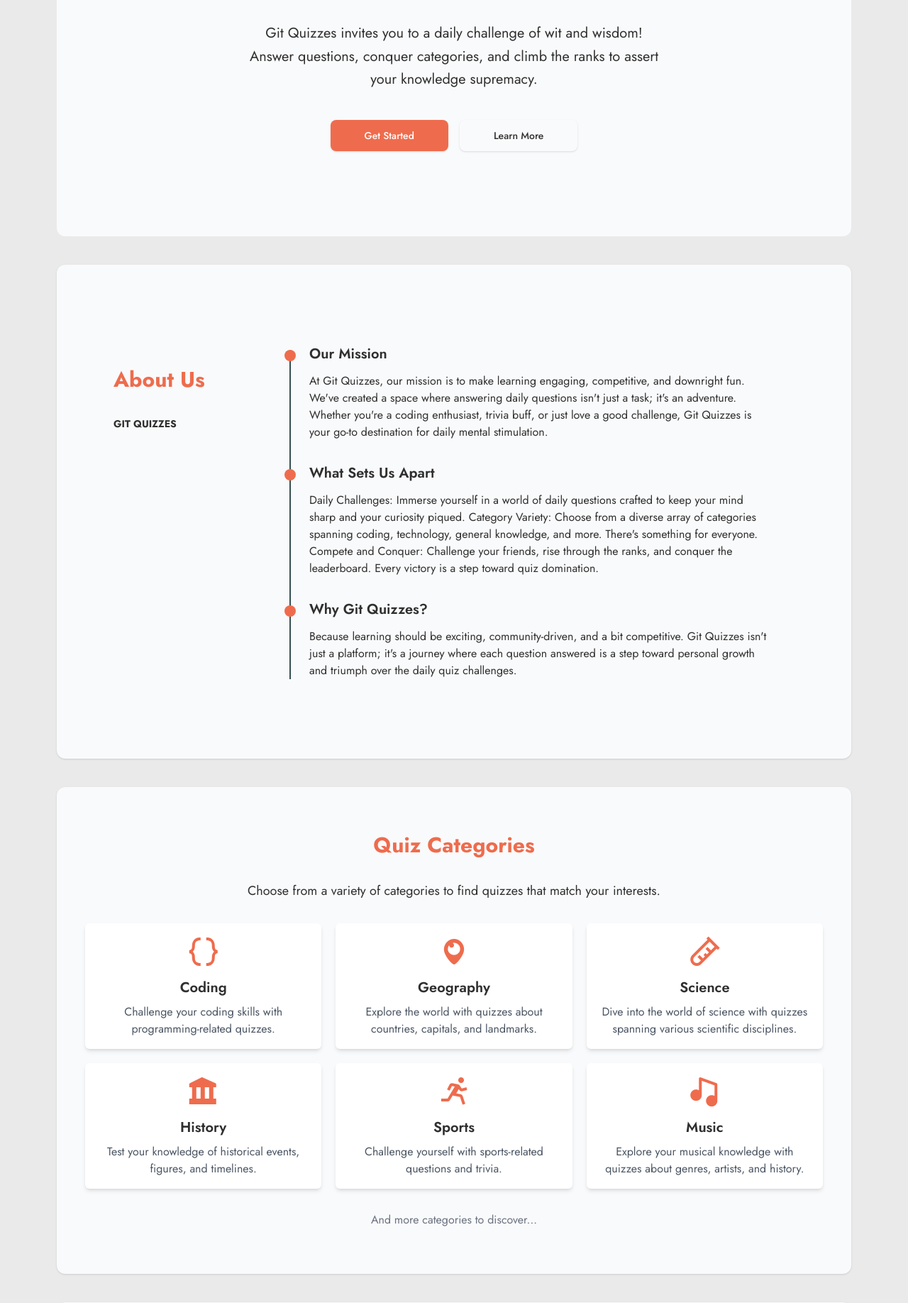
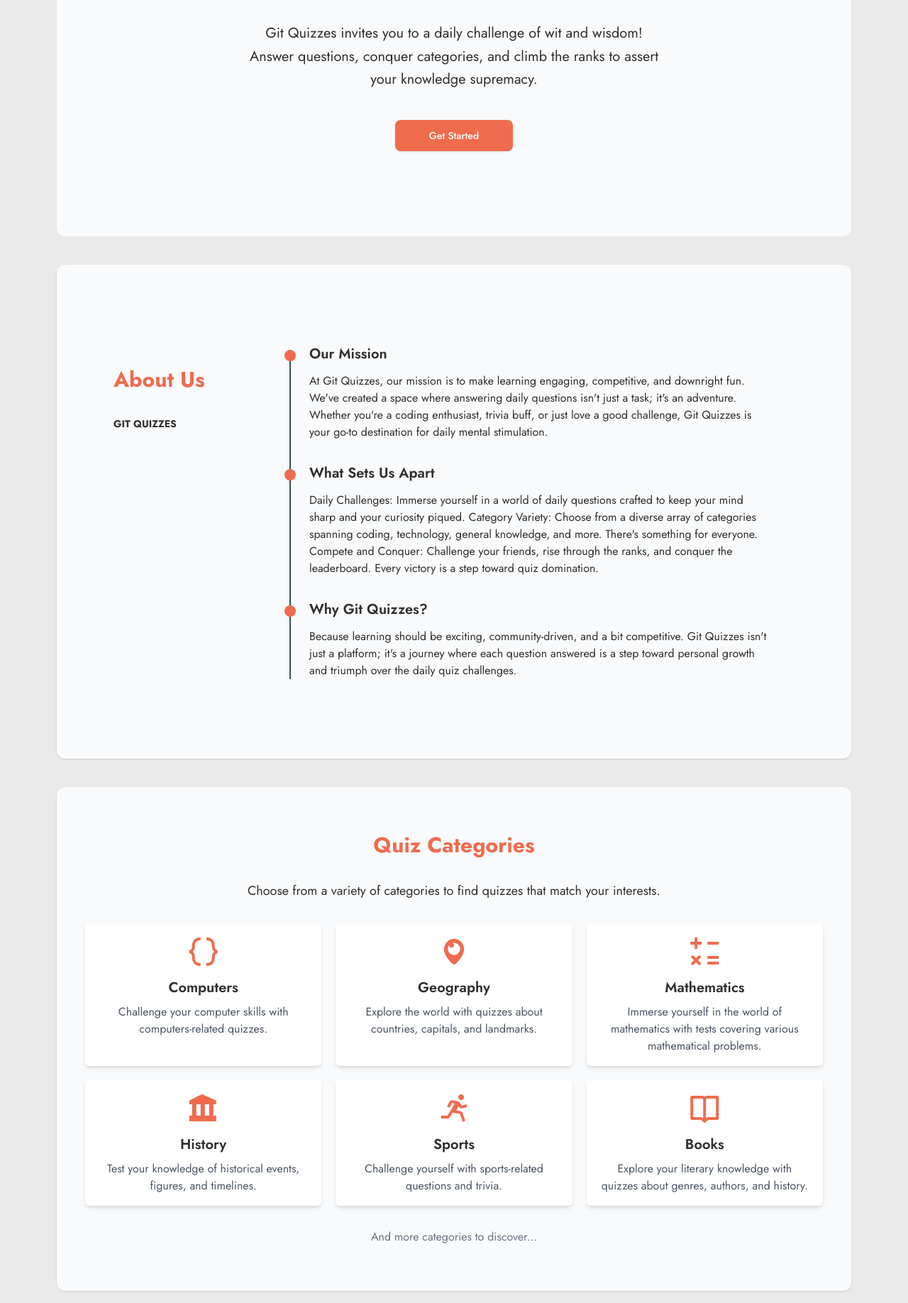
Before and after one commit to Medo-ID/Git-Quizzes, a Python web app: template templates/index.html in a window 1280 px wide. Shown: the part 357-2193 px from the top of the page at 71% size. Run offline with Jinja, Linux system fonts and the light colour scheme; the template is opened without the code that fills it, so the values that code supplies are empty.

Commit message:
fix ui bugs

```diff
--- a/static/app.js
+++ b/static/app.js
@@ -77,7 +77,7 @@ const timestampCounts = countUniqueTimestamps(appData);
 // date settings
 function isoDaysOfWeek(dt) {
     let weekdays = dt.getDay(); // 0 to 6, where 0 is Sunday
-    weekdays = (weekdays + 7) % 7 + 1; // 1 to 7 starting from Sunday
+    // weekdays = (weekdays + 7) % 7 + 1; // 1 to 7 starting from Sunday
     return '' + weekdays;
 }
 
@@ -91,13 +91,13 @@ function generateDays() {
 
     while (dt <= today) {
         const iso = dt.toISOString().substr(0, 10);
-        const countForDate = timestampCounts[iso] || 0;
+        // const countForDate = timestampCounts[iso] || 0;
 
         data_user.push({
             x: iso,
             y: isoDaysOfWeek(dt),
             d: iso,
-            v: countForDate
+            v: Math.round(Math.random() * 7)
         });
 
         dt.setDate(dt.getDate() + 1);
@@ -115,7 +115,7 @@ const data = {
         backgroundColor(d){
             const value = d.dataset.data[d.dataIndex].v;
             if (value == 0){
-                return 'rgb(234, 234, 234)';
+                return 'rgb(255, 255, 255)';
             } else if (value == 1 || value == 2){
                 return 'rgb(238, 108, 77, 0.3)'
             } else if (value == 3 || value == 4){
@@ -150,18 +150,18 @@ const scales = {
         time: {
             unit: 'day',
             round: 'day',
-            isoWeek: 1,
             parser: 'i',
-            displayFormats: {
-                day: 'iii'
-            }
         },
-        reverse: true,
+        reverse: true, // Set reverse to true to display Sunday at the bottom
         position: 'left',
         ticks: {
+            callback: function (value, index, values) {
+                // Custom tick labels, order from Saturday to Sunday
+                const daysOfWeek = ['Sat', 'Fri', 'Thu', 'Wed', 'Tue', 'Mon', 'Sun'];
+                return daysOfWeek[index];
+            },
             maxRotation: 0,
             autoSkip: true,
-            padding: 1,
             font: {
                 size: 9
             }
@@ -179,7 +179,6 @@ const scales = {
         time: {
             unit: 'week',
             round: 'week',
-            isoWeekDay: 0,
             displayFormats: {
                 week: 'MMM'
             }
--- a/static/css/main.css
+++ b/static/css/main.css
@@ -1022,10 +1022,6 @@ html {
   border-radius: 0.25rem;
 }
 
-.rounded-3xl{
-  border-radius: 1.5rem;
-}
-
 .rounded-full{
   border-radius: 9999px;
 }
@@ -1077,11 +1073,6 @@ html {
   border-color: rgb(238 108 77 / var(--tw-border-opacity));
 }
 
-.border-yellow-400{
-  --tw-border-opacity: 1;
-  border-color: rgb(250 204 21 / var(--tw-border-opacity));
-}
-
 .bg-blue-100{
   --tw-bg-opacity: 1;
   background-color: rgb(219 234 254 / var(--tw-bg-opacity));
@@ -1140,11 +1131,6 @@ html {
 .bg-white{
   --tw-bg-opacity: 1;
   background-color: rgb(255 255 255 / var(--tw-bg-opacity));
-}
-
-.bg-yellow-50{
-  --tw-bg-opacity: 1;
-  background-color: rgb(254 252 232 / var(--tw-bg-opacity));
 }
 
 .fill-current{
--- a/templates/homeLayout.html
+++ b/templates/homeLayout.html
@@ -4,6 +4,7 @@
     <meta charset="UTF-8">
     <meta name="viewport" content="width=device-width, initial-scale=1.0">
     <link rel="stylesheet" href="/static/css/main.css">
+    <link rel="icon" href="/static/favicon.ico" type="image/x-icon">
     <!-- Boxicons CSS -->
     <link href='https://unpkg.com/boxicons@2.1.4/css/boxicons.min.css' rel='stylesheet'>
     <title>GitQuizzes - {% block title %}{% endblock %}</title>
--- a/templates/index.html
+++ b/templates/index.html
@@ -26,13 +26,6 @@
                 href="/signup"
               >
                 Get Started
-              </a>
-
-              <a
-                class="block w-full rounded-lg px-12 py-3 text-sm font-medium text-mainBlack shadow hover:text-mainColor focus:outline-none focus:ring active:text-mainColor sm:w-auto"
-                href="/signup"
-              >
-                Learn More
               </a>
             </div>
           </div>
@@ -90,8 +83,8 @@
                     <div class="text-2xl mb-2 text-mainColor">
                         <i class='bx bx-code-curly bx-lg'></i>
                     </div>
-                    <h3 class="text-xl font-semibold mb-2">Coding</h3>
-                    <p class="text-gray-600">Challenge your coding skills with programming-related quizzes.</p>
+                    <h3 class="text-xl font-semibold mb-2">Computers</h3>
+                    <p class="text-gray-600">Challenge your computer skills with computers-related quizzes.</p>
                 </div>
 
                 <!-- Category 2 -->
@@ -106,10 +99,10 @@
                 <!-- Category 3 -->
                 <div class="bg-white p-4 rounded-md shadow-md hover:shadow-lg transition">
                     <div class="text-2xl mb-2 text-mainColor">
-                        <i class='bx bx-test-tube bx-lg'></i>
+                        <i class='bx bx-math bx-lg'></i>
                     </div>
-                    <h3 class="text-xl font-semibold mb-2">Science</h3>
-                    <p class="text-gray-600">Dive into the world of science with quizzes spanning various scientific disciplines.</p>
+                    <h3 class="text-xl font-semibold mb-2">Mathematics</h3>
+                    <p class="text-gray-600">Immerse yourself in the world of mathematics with tests covering various mathematical problems.</p>
                 </div>
 
                 <!-- Category 4 -->
@@ -132,10 +125,10 @@
                 <!-- Category 6 -->
                 <div class="bg-white p-4 rounded-md shadow-md hover:shadow-lg transition">
                     <div class="text-2xl mb-2 text-mainColor">
-                        <i class='bx bxs-music bx-lg'></i>
+                        <i class='bx bx-book-open bx-lg'></i>
                     </div>
-                    <h3 class="text-xl font-semibold mb-2">Music</h3>
-                    <p class="text-gray-600">Explore your musical knowledge with quizzes about genres, artists, and history.</p>
+                    <h3 class="text-xl font-semibold mb-2">Books</h3>
+                    <p class="text-gray-600">Explore your literary knowledge with quizzes about genres, authors, and history.</p>
                 </div>
             </div>
             <p class="mt-8 text-gray-500">And more categories to discover...</p>
--- a/templates/layout.html
+++ b/templates/layout.html
@@ -4,6 +4,7 @@
     <meta charset="UTF-8">
     <meta name="viewport" content="width=device-width, initial-scale=1.0">
     <link rel="stylesheet" href="/static/css/main.css">
+    <link rel="icon" href="/static/favicon.ico" type="image/x-icon">
     <!-- Favicon -->
     <script src="https://cdn.jsdelivr.net/gh/alpinejs/alpine@v2.x.x/dist/alpine.min.js" defer></script>
     <title>Git Quizzes: {% block title %}{% endblock %}</title>
--- a/templates/profile.html
+++ b/templates/profile.html
@@ -10,7 +10,7 @@
         <div class="grid grid-cols-1 lg:col-span-1 gap-8">
             <div class="flex flex-col justify-center items-center bg-white shadow p-4 rounded-lg gap-5">
                 <h1 class="text-base text-mainColor font-extrabold mb-4">Your profile infos</h1>
-                <div class="h-20 w-20 rounded-full border-2 border-mainColor">
+                <div class="h-20 w-20 rounded-full border-2 border-mainColor overflow-hidden">
                     <img class="w-full rounded-full" src="{{ userinfo.image }}" alt="user's profile picture">
                 </div>
                 <h3 class="text-mainBlack">{{ userinfo.username }}</h3>
@@ -19,7 +19,7 @@
             </div>
             <div class="flex flex-col justify-center items-center bg-white shadow p-4 rounded-lg gap-5">
                 <h1 class="text-base text-mainColor font-extrabold mb-4">Your stats</h1>
-                <h3>Over all score: <span class="ml-4">{{ userinfo.overall_score }}</span></h3>
+                <h3>Over all score: <span class="ml-4">{{ "%.2f"|format(userinfo.overall_score|round(2)) }}</span></h3>
                 <h3>Correct Answers: <span class="ml-4">{{ answer_statistics.correct_answers }}</span></h3>
                 <h3>Wrong Answers: <span class="ml-4">{{ answer_statistics.incorrect_answers }}</span></h3>
             </div>
--- a/templates/quiz.html
+++ b/templates/quiz.html
@@ -51,7 +51,6 @@
                                 </div>
                                 {% endfor %}
                             </div>
-                            <p>{{ question.correct_answer | safe}}</p>
                         </div>
                     {% endfor %}
                 </div>
```
Also changed, not shown: app.py (+20 -3 lines), helperFunctions.py (+6 -1 lines), README.md, static/favicon.ico (added).
